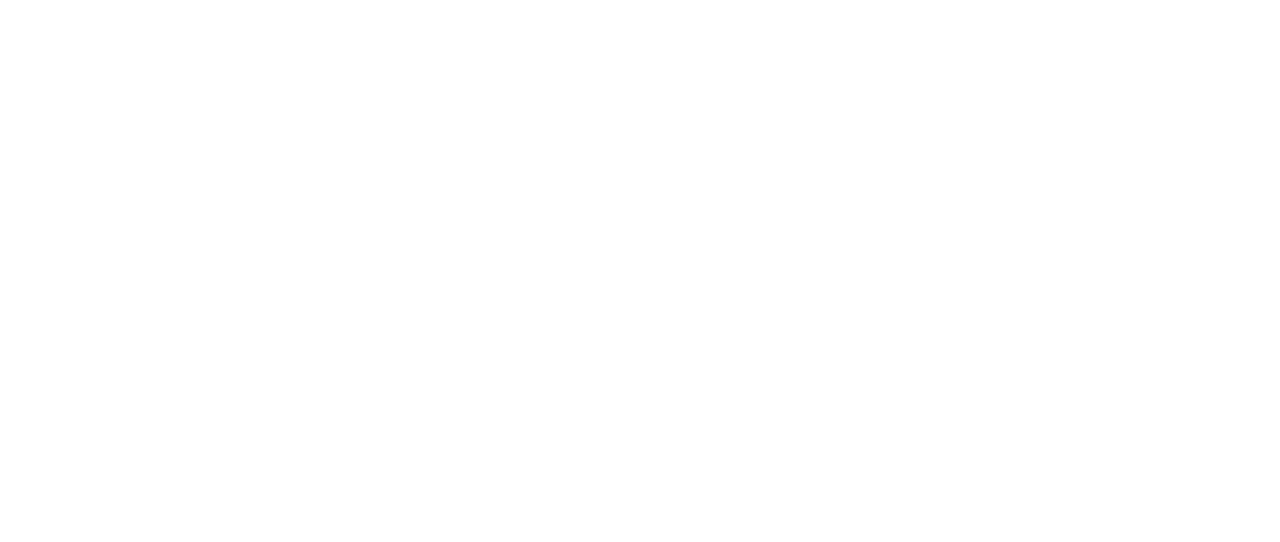
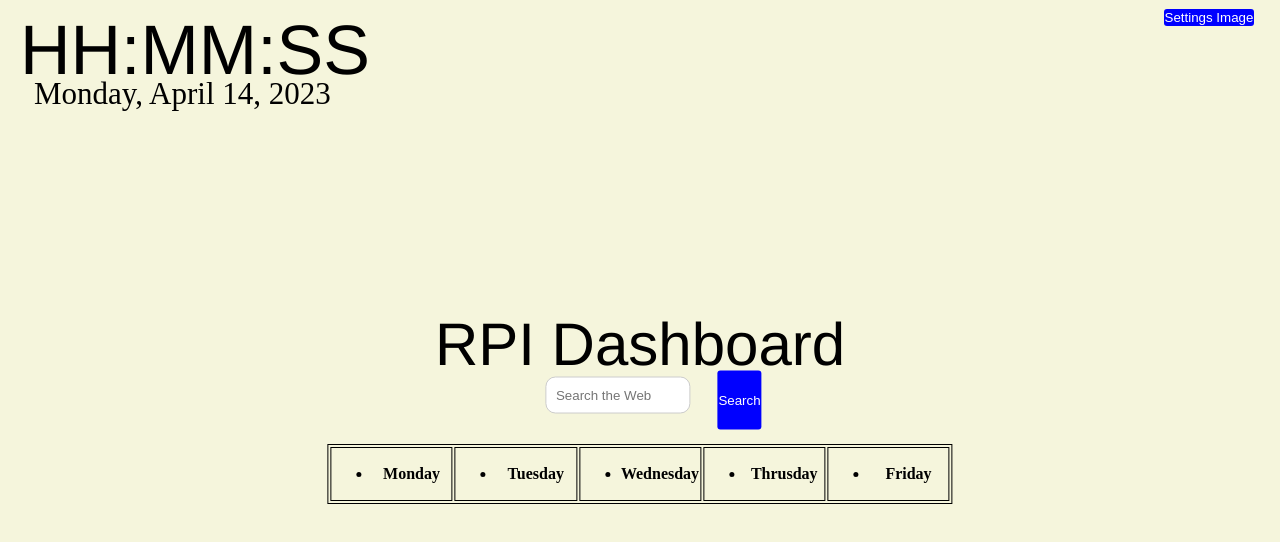
Before and after one commit to PythonCoderAS/ITWS1100S23Team06, a website: page code/index.html in a window 1280 px wide. Drawn offline with Linux system fonts and the light colour scheme.

Commit message:
html commit

```diff
--- /dev/null
+++ b/code/dashboard.css
@@ -0,0 +1,40 @@
+h1 {
+    text-align:left;
+    position: static;
+
+}
+
+/* CSS for 5 day schedule, will hold a ul in each table header*/
+.schedule {
+    border-collapse: collapse;
+    width: 50%;
+    height: 50%;
+}
+.schedule table {
+    position: absolute;
+    margin: 0;
+    top: 60%;
+    left: 50%;
+    transform: translate(-50%, -60%);
+    border: 1px solid black;
+}
+
+.schedule th {
+    border: 1px solid black;
+    width: 20%;
+}
+.schedule ul {
+    font-size: 1em;
+}
+/* End of schedule css =======================================*/
+
+/* Sections for settings button */
+.settings {
+    position: absolute;
+    margin: 0;
+    right: 2%;
+}
+.settingsButton {
+
+}
+/* End of settings Button ======*/
--- a/code/index.html
+++ b/code/index.html
@@ -1,6 +1,136 @@
 <!DOCTYPE html>
 <html>
+
     <head>
+
+        <script type="text/javascript" src="js/dashboard.js"></script>
+        <link rel="stylesheet" href="dashboard.css">
         <title>RPI Dashboard</title>
+
+            <style>
+                body{
+                    background-color: beige;
+                }
+                .time {
+                    position: absolute;
+                    top: 10px;
+                    left: 20px;
+                    font-size: 70px;
+                    font-family:'Franklin Gothic Medium', 'Arial Narrow', Arial, sans-serif;
+                }
+                .date{
+                    position: absolute;
+                    top: 76px;
+                    left: 34px;
+                    font-size: 31px;
+                }
+                .dashTitle {
+                    position: absolute;
+                    top: 43%;
+                    left: 50%;
+                    transform: translate(-50%, -50%);
+                    font-size: 60px;
+                    font-family:'Franklin Gothic Medium', 'Arial Narrow', Arial, sans-serif;
+                    text-align: center;
+
+                }
+                .searchBar {
+                    position: absolute;
+                    top: 48%;
+                    left: 50%;
+                    transform: translate(-50%, -50%);
+                    font-size: 30px;
+                    font-family:'Franklin Gothic Medium', 'Arial Narrow', Arial, sans-serif;
+                    text-align: center;
+                }
+
+                form {
+                    position: absolute;
+                    top: 50%;
+                    left: 50%;
+                    transform: translate(-50%, -50%);
+                    justify-content: space-between;
+                    width: auto;
+                    display: flex;
+
+                }
+                input[type=text]{
+                    width: 60%;
+                    padding: 10px;
+                    border: 1px solid #ccc;
+                    border-radius: 10px;
+                    box-sizing: border-box;
+                    margin-top: 6px;
+                    margin-bottom: 16px;
+                    resize: vertical;
+                }
+                button {
+                    background-color: blue;
+                    color: white;
+                    padding: 1px;
+                    border: none;
+                    border-radius: 3px;
+                    cursor: pointer;
+                }
+            </style>
+
     </head>
+
+    <body>
+        <div class="time">HH:MM:SS</div>
+        <div class="date">Monday, April 14, 2023</div>
+        <div class="dashTitle">RPI Dashboard</div>
+        <!-- <div class="searchBar">Search Bar</div> -->
+
+        <form>
+        <label for="google"></label>
+		<input type="text" id="username" name="username" placeholder="Search the Web">
+        <button type="submit">Search</button>
+        </form>
+
+        <div class="settings">
+            <button type="settingsButton">Settings Image</button>
+        </div>
+        <div class="schedule">
+            <table>
+                <th>
+                    <ul>
+                        <li>Monday</li>
+                    </ul>
+                </th>
+                <th>
+                    <ul>
+                        <li>Tuesday</li>
+                    </ul>
+                </th>
+                <th>
+                    <ul>
+                        <li>Wednesday</li>
+                    </ul>
+                </th>
+                <th>
+                    <ul>
+                        <li>Thrusday</li>
+                    </ul>
+                </th>
+                <th>
+                    <ul>
+                        <li>Friday</li>
+                    </ul>
+                </th>
+            </table>
+        </div>
+
+
+    </body>
+
+
+
+
+
+
+
+
+
+
 </html>
```
